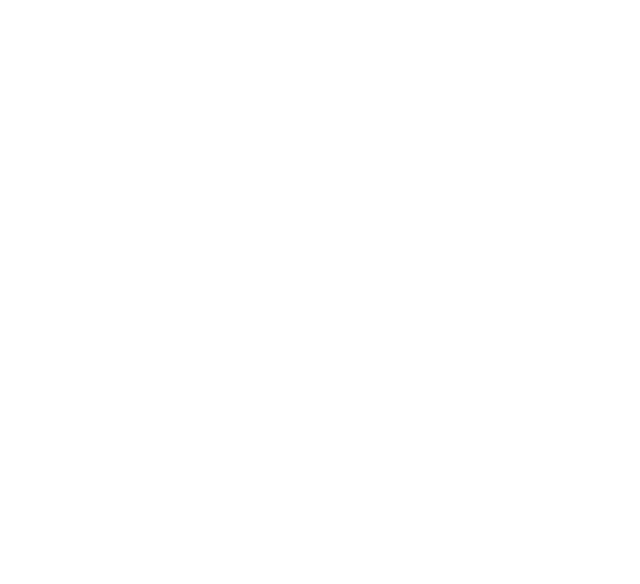
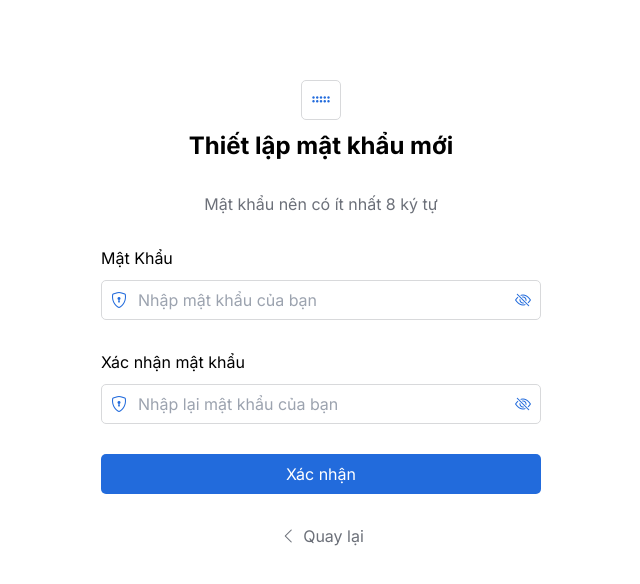
Before and after one commit to nguyendien9203/careershift_frontend, a React (Create React App) app in the folder frontend/admin/: page /reset-password in a window 1280 px wide. Before the commit this address had no page. Shown: the top 584 px of the page, without its empty margins (319-959 px from the left). Built offline with nearby package versions, Linux system fonts and the light colour scheme.

Commit message:
feat(frontend/admin): add reset password ui

```diff
--- /dev/null
+++ b/frontend/admin/src/components/forms/ResetPasswordForm.tsx
@@ -0,0 +1,52 @@
+import React from "react";
+
+import Input from "../common/Input";
+import Button from "../common/Button";
+
+const ResetPasswordForm: React.FC = () => {
+  return (
+    <form className="flex flex-col justify-center items-center gap-y-2.5">
+      {/* Password field */}
+      <div className="w-full mb-5">
+        <Input
+          label="Mật Khẩu"
+          type="password"
+          placeholder="Nhập mật khẩu của bạn"
+          id="password"
+          icon="bi-shield-lock"
+          showPasswordToggle={true}
+          layout="vertical"
+        />
+      </div>
+
+      {/* New password field */}
+      <div className="w-full mb-5">
+        <Input
+          label="Xác nhận mật khẩu"
+          type="password"
+          placeholder="Nhập lại mật khẩu của bạn"
+          id="password"
+          icon="bi-shield-lock"
+          showPasswordToggle={true}
+          layout="vertical"
+        />
+      </div>
+
+      {/* Confirm button */}
+      <div className="w-full mb-5">
+        <Button variant="primary">Xác nhận</Button>
+      </div>
+
+      {/* Back button */}
+      <Button
+        variant="secondary-link"
+        alignment="center"
+        icon="bi-chevron-left"
+      >
+        Quay lại
+      </Button>
+    </form>
+  );
+};
+
+export default ResetPasswordForm;
--- /dev/null
+++ b/frontend/admin/src/components/pages/auth/ResetPasswordPage.tsx
@@ -0,0 +1,18 @@
+import React from "react";
+
+import AuthLayout from "../../layouts/AuthLayout";
+import ResetPasswordForm from "../../forms/ResetPasswordForm";
+
+const ResetPasswordPage: React.FC = () => {
+  return (
+    <AuthLayout
+      logo="bi-grip-horizontal"
+      logoName="Thiết lập mật khẩu mới"
+      instructions="Mật khẩu nên có ít nhất 8 ký tự"
+    >
+      <ResetPasswordForm />
+    </AuthLayout>
+  );
+};
+
+export default ResetPasswordPage;
--- a/frontend/admin/src/routes/AppRoutes.tsx
+++ b/frontend/admin/src/routes/AppRoutes.tsx
@@ -4,6 +4,7 @@
 import LoginPage from '../components/pages/auth/LoginPage';
 import ForgotPasswordPage from '../components/pages/auth/ForgotPasswordPage';
 import VerifyOTPPage from '../components/pages/auth/VerifyOTPPage';
+import ResetPasswordPage from '../components/pages/auth/ResetPasswordPage';
 
 const AppRoutes: React.FC = () => {
   return (
@@ -13,6 +14,7 @@
             <Route path='/login' element={<LoginPage />} />
             <Route path='/forgot-password' element={<ForgotPasswordPage />} />
             <Route path='/verify-otp' element={<VerifyOTPPage />} />
+            <Route path='/reset-password' element={<ResetPasswordPage />} />
         </Routes>
     </Router>
   )
```
